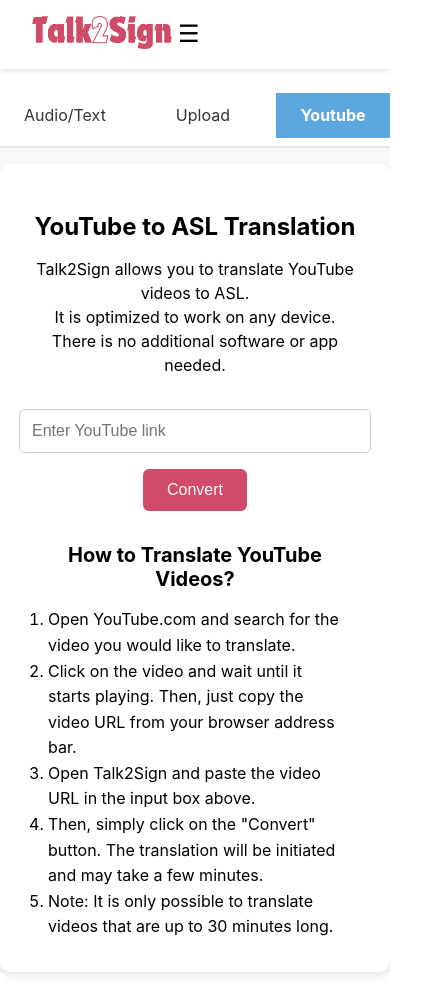
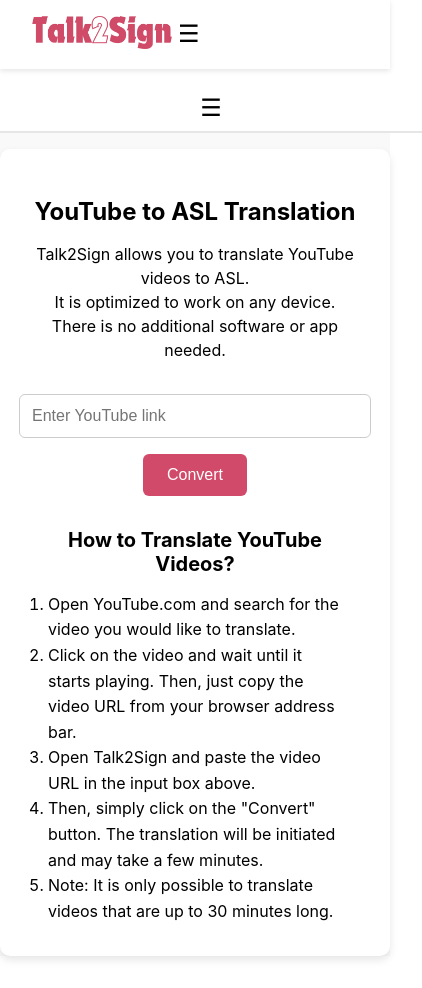
Before and after one commit to NifraWahaj/Talk2Sign, a React (Create React App) app in the folder frontend/: page /youtube in a window 390 px wide. Shown: the whole page, 422 px wide, since content can reach past the window. Built offline with nearby package versions, Linux system fonts and the light colour scheme.

Commit message:
update css; adjust .gitignore

```diff
--- a/frontend/src/components/SubNavbar.css
+++ b/frontend/src/components/SubNavbar.css
@@ -1,16 +1,25 @@
 /* Sub-navbar container */
 .sub-navbar {
+  width: 100%;
+  background-color: #ffffff;
+  border-bottom: 2px solid #e6e6e6;
+  padding: 0.5rem 1rem;
+  position: relative; /* Ensure positioning for the hamburger menu */
+}
+
+/* Sub-navbar header */
+.sub-navbar-header {
+  display: none; /* Hide the hamburger menu by default */
+}
+
+/* Sub-navbar links */
+.sub-navbar-links {
   display: flex;
   justify-content: center; /* Center align the nav items */
   gap: 1rem; /* Space between tabs */
-    width: 100%;
-    background-color: #ffffff;
-    border-bottom: 2px solid #e6e6e6;
-    margin-top: 1rem;
-    padding: 0.5rem 0;
+  transition: max-height 0.3s ease; /* Smooth toggle for collapsible menu */
 }
 
-  /* Sub-navbar tabs */
 .sub-nav-tab {
   padding: 0.8rem 1.5rem;
   text-align: center;
@@ -34,3 +43,36 @@
   color: white;
   font-weight: bold;
 }
+
+/* Responsive adjustments */
+@media (max-width: 768px) {
+  .sub-navbar-header {
+    display: flex; /* Show the hamburger menu */
+    justify-content: flex-end;
+  }
+
+  .hamburger-menu {
+    font-size: 1.5rem;
+    background: none;
+    border: none;
+    cursor: pointer;
+  }
+
+  .sub-navbar-links {
+    display: none; /* Hide the links by default */
+    flex-direction: column; /* Stack links vertically */
+    align-items: center;
+    width: 100%;
+  }
+
+  .sub-navbar-links.show {
+    display: flex; /* Show links when the menu is toggled */
+  }
+
+  .sub-nav-tab {
+    width: 100%; /* Full width for tabs on smaller screens */
+    text-align: center;
+    padding: 1rem 0;
+    border-bottom: 1px solid #e6e6e6;
+  }
+}
--- a/frontend/src/components/SubNavbar.jsx
+++ b/frontend/src/components/SubNavbar.jsx
@@ -1,15 +1,28 @@
-import React from "react";
+import React, { useState } from "react";
 import { NavLink } from "react-router-dom";
 import "./SubNavbar.css";
 
 const SubNavbar = () => {
+  const [isMenuOpen, setIsMenuOpen] = useState(false);
+
+  const toggleMenu = () => {
+    setIsMenuOpen((prev) => !prev);
+  };
+
   return (
     <div className="sub-navbar">
+      <div className="sub-navbar-header">
+        <button className="hamburger-menu" onClick={toggleMenu}>
+          ☰
+        </button>
+      </div>
+      <div className={`sub-navbar-links ${isMenuOpen ? "show" : ""}`}>
         <NavLink
           to="/translator"
           className={({ isActive }) =>
             isActive ? "sub-nav-tab active-sub-tab" : "sub-nav-tab"
           }
+          onClick={() => setIsMenuOpen(false)} // Close menu on click
         >
           Audio/Text
         </NavLink>
@@ -18,6 +31,7 @@
           className={({ isActive }) =>
             isActive ? "sub-nav-tab active-sub-tab" : "sub-nav-tab"
           }
+          onClick={() => setIsMenuOpen(false)} // Close menu on click
         >
           Upload
         </NavLink>
@@ -26,9 +40,11 @@
           className={({ isActive }) =>
             isActive ? "sub-nav-tab active-sub-tab" : "sub-nav-tab"
           }
+          onClick={() => setIsMenuOpen(false)} // Close menu on click
         >
           Youtube
         </NavLink>
+      </div>
     </div>
   );
 };
--- a/frontend/src/pages/FileProcessing.css
+++ b/frontend/src/pages/FileProcessing.css
@@ -43,13 +43,12 @@
     background-color: #f9f9f9;
     color: #333;
     border: 1px solid #ccc;
-    height: 29rem;
+    height: 33rem;
     border-radius: 6px;
     display: flex;
     justify-content: center;
     align-items: center;
     text-align: center;
-    padding: 2rem;
 }
 
 .file-processing-avatar-placeholder {
--- a/frontend/src/pages/Translator.css
+++ b/frontend/src/pages/Translator.css
@@ -147,8 +147,11 @@
 
 .translator-instruction-text {
   padding-bottom: 0.5rem;
+  padding-top: 0rem;
   font-size: 0.9rem;
   color: #777;
+  text-align: left; /* Changed from center to left alignment */
+  width: 100%; /* Ensure it spans the container */
 }
 
 /* Responsive Adjustments */
--- a/frontend/src/pages/Upload.css
+++ b/frontend/src/pages/Upload.css
@@ -17,12 +17,18 @@
   }
 
   .upload-drop-area {
+    display: flex; /* Use flexbox for alignment */
+    flex-direction: column; /* Stack the content vertically */
+    justify-content: center; /* Center vertically */
+    align-items: center; /* Center horizontally */
     border: 2px dashed #ccc;
     border-radius: 10px;
     padding: 2rem;
+    height: 22rem;
     margin: 1rem auto;
     text-align: center;
   }
+
 
   .browse-button {
     background-color: #d24a69;
```
Also changed, not shown: 1 other file (tests, documents, lock files or other folders). Lines whose indentation alone changed are shown as unchanged.
